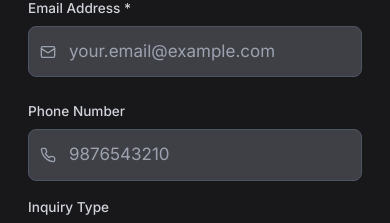
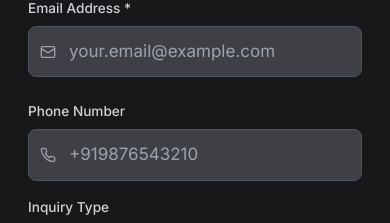
Before and after one commit to unigatherindia/unigather-website1, a Next.js app: page /contact in a window 390 px wide. Shown: the part 1934-2157 px from the top of the page. Built offline with nearby package versions, Linux system fonts and the light colour scheme; no server answers.

Commit message:
placeholder phone number

```diff
--- a/src/app/contact/page.tsx
+++ b/src/app/contact/page.tsx
@@ -285,7 +285,7 @@ export default function ContactPage() {
                         value={formData.phone}
                         onChange={(e) => handleInputChange('phone', e.target.value)}
                         className="w-full pl-10 pr-4 py-3 bg-dark-700 border border-gray-600 rounded-lg text-white focus:outline-none focus:border-primary-500 focus:ring-2 focus:ring-primary-500/20 transition-all"
-                        placeholder="9876543210"
+                        placeholder="+919876543210"
                       />
                     </div>
                   </div>
```
